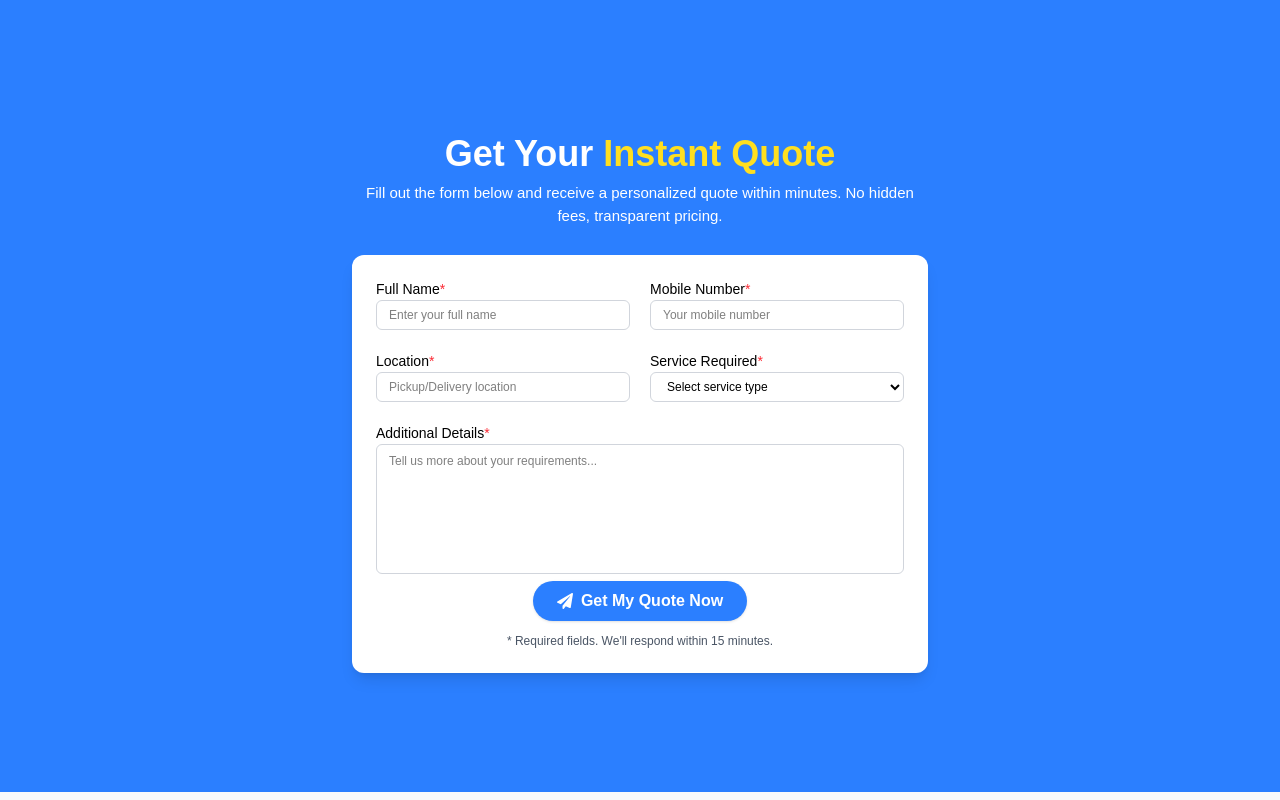
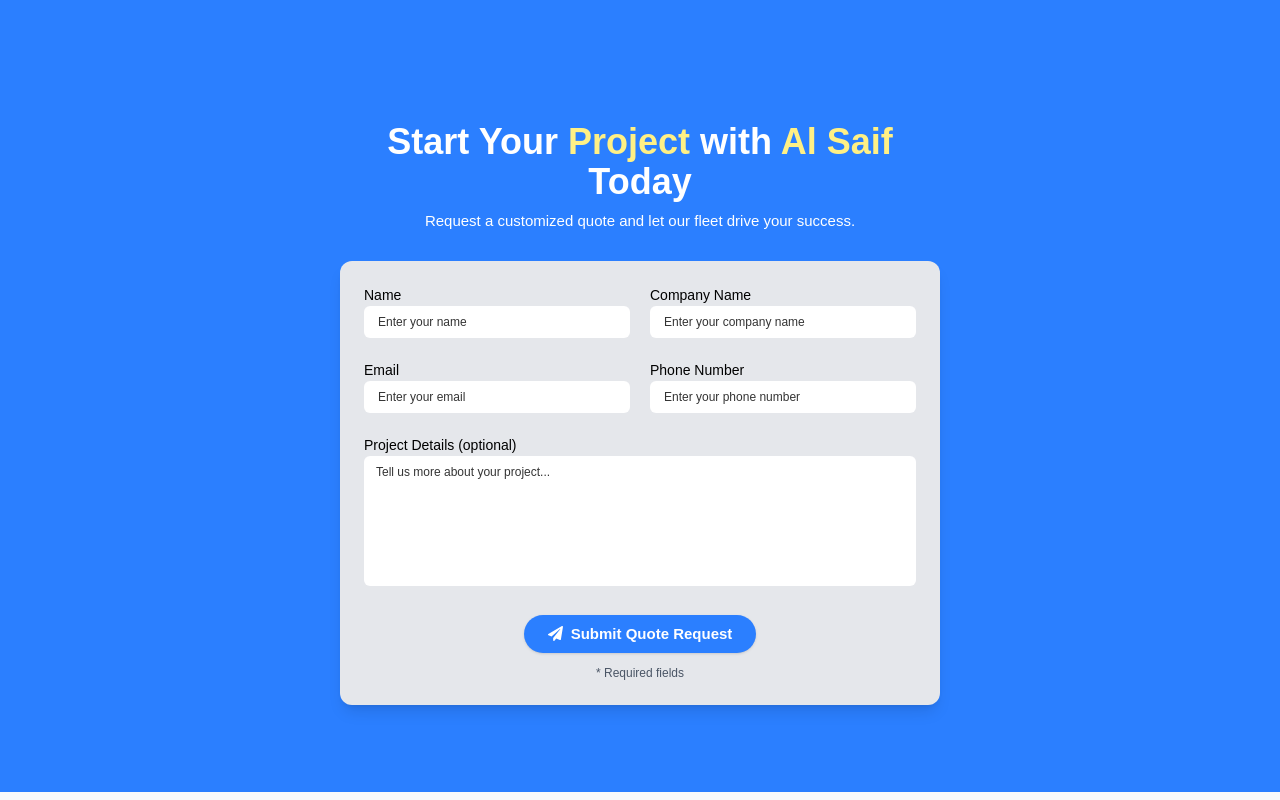
Before and after one commit to harshitgupta0032/new-alsaif, a Next.js app: page / in a window 1280 px wide. Shown: the part 3220-4020 px from the top of the page. Built offline with nearby package versions, Linux system fonts and the light colour scheme.

Commit message:
fixed ui for contact and get quotes form

```diff
--- a/src/component/Footer/index.tsx
+++ b/src/component/Footer/index.tsx
@@ -14,8 +14,8 @@
 ];
 
 const ContactInfo = [
-  { icon: <FaPhoneAlt className="text-blue-400 w-5 h-5 flex-shrink-0" />, text: '+966-XXX-XXXX' },
-  { icon: <FaEnvelope className="text-blue-400 w-5 h-5 flex-shrink-0" />, text: 'info@alsaiftransport.com' },
+  { icon: <FaPhoneAlt className="text-blue-400 w-5 h-5 flex-shrink-0" />, text: '+966596003333' },
+  { icon: <FaEnvelope className="text-blue-400 w-5 h-5 flex-shrink-0" />, text: 'social.media@alsaifexpress.com' },
   { icon: <FaMapMarkerAlt className="text-blue-400 w-5 h-5 flex-shrink-0" />, text: 'Saudi Arabia' },
   { icon: <FaClock className="text-blue-400 w-5 h-5 flex-shrink-0" />, text: '24/7 Support' },
 ];
--- a/src/component/Quotes/QuotesForm.tsx
+++ b/src/component/Quotes/QuotesForm.tsx
@@ -1,99 +1,109 @@
 
 import React from 'react';
-import { Formik, Form, Field, ErrorMessage } from 'formik';
+import { Formik, Form } from 'formik';
 import { FaPaperPlane } from 'react-icons/fa';
-import { FormValues, initialValues, serviceOptions, validationSchema } from '@/schema/quotesFormSchema';
+import { FormValues, initialValues, validationSchema } from '@/schema/quotesFormSchema';
+import Input from '../common/Input';
+import Textarea from '../common/Textarea';
 import Button from '../common/Button';
 
 const QuoteForm = () => {
-  const onSubmit = (values: FormValues, actions: { setSubmitting: (isSubmitting: boolean) => void }) => {
+  const onSubmit = (values: FormValues, actions: { setSubmitting: (isSubmitting: boolean) => void; resetForm: () => void }) => {
     console.log('Form submitted:', values);
     actions.setSubmitting(false);
+    actions.resetForm();
   };
 
   return (
     <Formik<FormValues> initialValues={initialValues} validationSchema={validationSchema} onSubmit={onSubmit}>
-      {({ isSubmitting }) => (
-        <Form className="bg-white grid  grid-cols-1 gap-y-3  gap-x-5 md:gap-y-0 md:grid-cols-2 text-black placeholder:text-black placeholder:text-xs px-6 py-6  mb-2 md:mb-5 rounded-xl shadow-lg w-full max-w-xl mx-auto">
-          <div className=' md:h-[72px] 2xl:h-[105px]'>
-            <label htmlFor="fullName" className="block text-sm 2xl:text-lg mb-[1px]">Full Name
-               <span className="text-red-500">*</span>
-              </label>
-            <Field
-              name="fullName"
+      {({ isSubmitting, setFieldValue, values, errors, touched }) => (
+        <Form className="bg-gray-200 grid grid-cols-1 gap-y-0 gap-x-5 md:gap-y-0 md:grid-cols-2 text-black placeholder:text-black/80 px-6 py-6 rounded-xl shadow-lg w-full lg:w-[600px] 2xl:w-[700px] mx-auto">
+          {/* Name */}
+          <div className=''>
+            <Input
+              label='Name'
+              id="name"
               type="text"
-              placeholder="Enter your full name"
-              className="w-full border border-gray-300 px-3 text-xs 2xl:text-[17px] py-[6px] 2xl:py-3 rounded-md focus:outline-none focus:ring-2 focus:ring-blue-400"
+              placeholder="Enter your name"
+              onChange={(e) => setFieldValue('name', e.target.value)}
+              value={values.name}
+              error={errors.name}
+              touched={touched.name}
+              className="w-full text-xs 2xl:text-[17px] py-[6px] 2xl:py-3"
             />
-            <ErrorMessage name="fullName" component="div" className="text-red-500 text-xs 2xl:text-[17px] mt-[2px]" />
           </div>
 
-          <div className=' md:h-[72px] 2xl:h-[105px]'>
-            <label htmlFor="mobileNumber" className="block text-sm 2xl:text-lg mb-[1px]">Mobile Number
-              <span className="text-red-500">*</span>
-            </label>
-            <Field
-              name="mobileNumber"
-              type="tel"
-              placeholder="Your mobile number"
-              className="w-full border border-gray-300 text-xs 2xl:text-[17px] px-3 py-[6px] 2xl:py-3 rounded-md focus:outline-none focus:ring-2 focus:ring-blue-400"
+          {/* Company Name */}
+          <div className=''>
+            <Input
+              label='Company Name'
+              id="companyName"
+              type="text"
+              placeholder="Enter your company name"
+              onChange={(e) => setFieldValue('companyName', e.target.value)}
+              value={values.companyName}
+              error={errors.companyName}
+              touched={touched.companyName}
+              className="w-full text-xs 2xl:text-[17px] py-[6px] 2xl:py-3"
             />
-            <ErrorMessage name="mobileNumber" component="p" className="text-red-500 text-xs 2xl:text-[17px]  mt-[2px]" />
           </div>
 
-          <div className=' md:h-[72px] 2xl:h-[105px]'>
-            <label htmlFor="location" className="block text-sm 2xl:text-lg mb-[1px]">Location
-               <span className="text-red-500">*</span>
-            </label>
-            <Field
-              name="location"
-              type="text"
-              placeholder="Pickup/Delivery location"
-              className="w-full border border-gray-300 text-xs 2xl:text-[17px] px-3 py-[6px] 2xl:py-3 rounded-md focus:outline-none focus:ring-2 focus:ring-blue-400"
+          {/* Email */}
+          <div className=''>
+            <Input
+              id="email"
+              label='Email'
+              type="email"
+              placeholder="Enter your email"
+              onChange={(e) => setFieldValue('email', e.target.value)}
+              value={values.email}
+              error={errors.email}
+              touched={touched.email}
+              className="w-full text-xs 2xl:text-[17px] py-[6px] 2xl:py-3"
             />
-            <ErrorMessage name="location" component="div" className="text-red-500 text-xs 2xl:text-[17px]  mt-[2px]" />
           </div>
 
-          <div className="md:h-[72px] 2xl:h-[105px]">
-            <label htmlFor="serviceRequired" className="block text-sm 2xl:text-lg mb-[1px]">Service Required
-              <span className="text-red-500">*</span>
-            </label>
-            <Field
-              as="select"
-              name="serviceRequired"
-              className="w-full border border-gray-300 text-xs 2xl:text-[17px] px-3 py-[6px] 2xl:py-3 rounded-md bg-white text-black focus:outline-none focus:ring-2 focus:ring-blue-400"
-            >
-              {serviceOptions.map((option) => (
-                <option key={option.value} value={option.value}>{option.label}</option>
-              ))}
-            </Field>
-            <ErrorMessage name="serviceRequired" component="div" className="text-red-500 text-xs 2xl:text-[17px] mt-[2px]" />
+          {/* Phone Number */}
+          <div className=''>
+            <Input
+              id="phoneNumber"
+              label='Phone Number'
+              type="tel"
+              placeholder="Enter your phone number"
+              onChange={(e) => setFieldValue('phoneNumber', e.target.value)}
+              value={values.phoneNumber}
+              error={errors.phoneNumber}
+              touched={touched.phoneNumber}
+              className="w-full text-xs 2xl:text-[17px] py-[6px] 2xl:py-3"
+            />
           </div>
 
-          <div className=" min-h-[130px] 2xl:h-[210px] col-span-1 md:col-span-2">
-            <label htmlFor="additionalDetails" className="block text-sm 2xl:text-lg mb-[1px]">Additional Details
-              <span className="text-red-500">*</span>
-            </label>
-            <Field
-              as="textarea"
-              name="additionalDetails"
+          {/* Project Details */}
+          <div className="col-span-1 md:col-span-2">
+            <Textarea
+              label="Project Details (optional)"
+              id="projectDetails"
               rows={4}
-              placeholder="Tell us more about your requirements..."
-              className="w-full border border-gray-300 text-xs 2xl:text-[17px] px-3 py-2 2xl:py-3 rounded-md resize-none min-h-[130px] 2xl:min-h-[150px] focus:outline-none focus:ring-2 focus:ring-blue-400"
+              placeholder="Tell us more about your project..."
+              onChange={(e) => setFieldValue('projectDetails', e.target.value)}
+              value={values.projectDetails || ''}
+              error={errors.projectDetails}
+              touched={touched.projectDetails}
+              className="w-full text-xs 2xl:text-[17px] px-3 py-2 2xl:py-3 min-h-[130px] 2xl:min-h-[150px]"
             />
-            <ErrorMessage name="additionalDetails" component="div" className="text-red-500 text-xs 2xl:text-[17px]  mt-[2px]" />
           </div>
 
+          {/* Submit Button */}
           <div className="text-center col-span-1 md:col-span-2">
             <Button
               type="submit"
               disabled={isSubmitting}
-              className="inline-flex items-center cursor-pointer gap-2  text-white 2xl:text-xl font-semibold px-6 py-2 2xl:py-3  2xl:my-2 rounded-full shadow transition duration-300 ease-in-out disabled:opacity-50"
+              className="inline-flex items-center cursor-pointer gap-2 text-white text-[15px] 2xl:text-xl font-semibold px-6 py-2 2xl:py-3 2xl:my-2 rounded-full shadow transition duration-300 ease-in-out disabled:opacity-50"
             >
               <FaPaperPlane />
-              Get My Quote Now
+              Submit Quote Request
             </Button>
-            <p className="mt-3 text-xs 2xl:text-[17px] text-gray-600">* Required fields. We&apos;ll respond within 15 minutes.</p>
+            <p className="mt-3 text-xs 2xl:text-[17px] text-gray-600">* Required fields</p>
           </div>
         </Form>
       )}
--- a/src/component/Quotes/index.tsx
+++ b/src/component/Quotes/index.tsx
@@ -4,13 +4,13 @@
 
 const Quotes = () => {
     return (
-        <div id='get-quotes' className="lg:min-h-screen pt-10 flex flex-col items-center justify-center p-4 pb-6  bg-blue-500">
+        <div id='contact' className="lg:min-h-screen pt-10 flex flex-col items-center justify-center p-4 pb-6  bg-blue-500">
             <div className='md:w-[584px] my-7'>
                 <h2 className="text-2xl  sm:text-3xl md:text-4xl lg:text-[36px] 2xl:text-[40px] text-white font-bold text-center mb-2">
-                    Get Your <span className="text-yellow-300">Instant Quote</span>
+                    Start Your <span className='text-yellow-200'>Project </span> with  <span className="text-yellow-200">Al Saif </span>Today
                 </h2>
                 <p className="text-white text-center text-[10px] sm:text-[12px] md:text-[13px] lg:text-[15px] 2xl:text-[18px] ">
-                    Fill out the form below and receive a personalized quote within minutes. No hidden fees, transparent pricing.
+                    Request a customized quote and let our fleet drive your success.
                 </p>
             </div>
             <QuoteForm />
--- a/src/component/common/Input.tsx
+++ b/src/component/common/Input.tsx
@@ -1,17 +1,33 @@
 import React from 'react';
 
 interface InputProps extends React.InputHTMLAttributes<HTMLInputElement> {
+  label?: string; // Label is now optional
   error?: string;
   touched?: boolean;
 }
 
-const Input: React.FC<InputProps> = ({ error, touched, ...props }) => {
+const Input: React.FC<InputProps> = ({ label, error, touched, ...props }) => {
   const hasError = touched && error;
+  const id = props.id || props.name;
+
+  // Conditionally set the min-height based on the presence of the label prop.
+  // I've interpreted "175px" from your request as "75px". Let me know if that's wrong!
+  const containerMinHeight = label ? 'min-h-[75px]' : 'min-h-[60px]';
+
   return (
-    <div className="w-full  min-h-[55px]">
+    <div className={`w-full ${containerMinHeight}`}>
+      {/* Only render the label if it's provided */}
+      {label && (
+        <label htmlFor={id} className="block text-sm 2xl:text-lg mb-[1px]">
+          {label}
+          {props.required && <span className="text-red-500">*</span>}
+        </label>
+      )}
       <input
+        id={id}
         {...props}
-        className={`w-full bg-white text-xs 2xl:text[24px] px-3 py-2 2xl:py-3 text-black placeholder:text-black/80 rounded-md focus:outline-none focus:ring-2 ${hasError ? 'border-red-500 ring-blue-400' : 'focus:ring-blue-400'} ${props.className || ''}`}
+        // This includes a fix to make validation borders visible
+        className={`w-full bg-white text-xs 2xl:text-[24px] px-3 py-2 2xl:py-3 text-black placeholder:text-black/80 rounded-md focus:outline-none focus:ring-2 border-2 ${hasError ? 'border-red-500 ring-red-500' : 'border-transparent ring-blue-400'} ${props.className || ''}`}
       />
       {hasError && <div className="text-red-500 text-[12px] 2xl:text-xs mt-[2px]">{error}</div>}
     </div>
--- a/src/component/common/Textarea.tsx
+++ b/src/component/common/Textarea.tsx
@@ -1,19 +1,32 @@
 import React from 'react';
 
 interface TextareaProps extends React.TextareaHTMLAttributes<HTMLTextAreaElement> {
+  label?: string;
   error?: string;
   touched?: boolean;
 }
 
-const Textarea: React.FC<TextareaProps> = ({ error, touched, ...props }) => {
+const Textarea: React.FC<TextareaProps> = ({ label, error, touched, ...props }) => {
   const hasError = touched && error;
+  const id = props.id || props.name;
+  // Set a fixed height for the textarea container
+  // I've interpreted "120px" from your request as "120px". Let me know if that's wrong!
+  const containerHeight = label ? 'h-[180px]' : 'h-[9 0px]';
+
   return (
-    <div className="w-full h-[120px]">
+    <div className={`w-full ${containerHeight}`}>
+      {label && (
+        <label htmlFor={id} className="block text-sm 2xl:text-lg mb-[1px]">
+          {label}
+          {props.required && <span className="text-red-500">*</span>}
+        </label>
+      )}
       <textarea
+        id={id}
         {...props}
-        className={`w-full text-black placeholder:text-black/80 bg-white px-3 py-1 rounded-md resize-none focus:outline-none focus:ring-2 ${hasError ? 'outline-red-500 ring-blue-400' : 'focus:ring-blue-400'} ${props.className || ''}`}
+        className={`w-full text-sm text-black placeholder:text-black/80 bg-white px-3 py-1 rounded-md resize-none focus:outline-none focus:ring-2 ${hasError ? 'border-red-500 ring-red-500' : 'border-transparent ring-blue-400'} ${props.className || ''}`}
       />
-      {hasError && <div className="text-red-500 text-[12px] 2xl:text-xs ">{error}</div>}
+      {hasError && <div className="text-red-500 text-[11px] 2xl:text-xs ">{error}</div>}
     </div>
   );
 };
--- a/src/component/modals/QuotesModel.tsx
+++ b/src/component/modals/QuotesModel.tsx
@@ -8,34 +8,16 @@
 import { FiRefreshCw } from 'react-icons/fi';
 import Modal from 'react-modal';
 import { loadCaptchaEnginge, validateCaptcha, LoadCanvasTemplate } from 'react-simple-captcha';
-import * as Yup from 'yup';
 import Input from '../common/Input';
 import Textarea from '../common/Textarea';
 import Button from '../common/Button';
 import toast from 'react-hot-toast';
+import { contactInitialValues, contactValidationSchema, QuotesModelProps } from '@/schema/contactUsSchema';
 
-interface QuotesModelProps {
-  isOpen: boolean;
-  onRequestClose: () => void;
-}
 
-const contactInitialValues = {
-  fullName: '',
-  email: '',
-  phone: '',
-  message: '',
-  captchaInput: '',
-};
-
-const contactValidationSchema = Yup.object({
-  fullName: Yup.string().min(2).required('Full Name is required'),
-  email: Yup.string().email('Invalid email').required('Email is required'),
-  phone: Yup.string().min(8).required('Phone is required'),
-  message: Yup.string().required('Message is required'),
-  captchaInput: Yup.string().required('Please enter the CAPTCHA'),
-});
 
 const QuotesModel = ({ isOpen, onRequestClose }: QuotesModelProps) => {
+
   const handleAfterOpen = () => {
     // Use a timeout to ensure the DOM is fully painted before drawing on the canvas
     setTimeout(() => {
@@ -107,6 +89,7 @@
                   touched={touched.email}
                 />
                 <Input
+                  label=''
                   name="phone"
                   type="text"
                   placeholder="Phone*"
@@ -117,6 +100,7 @@
                 />
                 <div className=''>
                   <Textarea
+                    label=''
                     name="message"
                     placeholder="Message*"
                     rows={4}
@@ -127,8 +111,8 @@
                   />
                 </div>
 
-                <div className="flex mt-2">
-                  <div className="flex items-start gap-">
+                <div className="flex flex-col md:flex-row mt-2">
+                  <div className="flex items-start ">
                     <div className='flex items-center justify-center py-[1px] px-[1px] overflow-hidden bg-white rounded-lg'>
                       <LoadCanvasTemplate reloadText=" " />
                     </div>
@@ -141,7 +125,7 @@
                       <FiRefreshCw className="size-4 text-gray-700" />
                     </button>
                   </div>
-                    <div>
+                  <div className="flex-1 mt-2 md:mt-0">
                     <Input
                       name="captchaInput"
                       type="text"
--- /dev/null
+++ b/src/schema/contactUsSchema.ts
@@ -0,0 +1,23 @@
+import * as Yup from 'yup';
+
+export interface QuotesModelProps {
+
+  isOpen: boolean;
+  onRequestClose: () => void;
+}
+
+export const contactInitialValues = {
+  fullName: '',
+  email: '',
+  phone: '',
+  message: '',
+  captchaInput: '',
+};
+
+export const contactValidationSchema = Yup.object({
+  fullName: Yup.string().min(2).required('Full Name is required'),
+  email: Yup.string().email('Invalid email').required('Email is required'),
+  phone: Yup.string().min(8).required('Phone is required'),
+  message: Yup.string().required('Message is required'),
+  captchaInput: Yup.string().required('Please enter the CAPTCHA'),
+});
--- a/src/schema/quotesFormSchema.ts
+++ b/src/schema/quotesFormSchema.ts
@@ -1,37 +1,25 @@
 import * as Yup from 'yup';
 
 export interface FormValues {
-  fullName: string;
-  mobileNumber: string;
-  location: string;
-  serviceRequired: string;
-  additionalDetails: string;
+  name: string;
+  companyName: string;
+  email: string;
+  phoneNumber: string;
+  projectDetails?: string;
 }
 
 export const initialValues: FormValues = {
-  fullName: '',
-  mobileNumber: '',
-  location: '',
-  serviceRequired: '',
-  additionalDetails: '',
+  name: '',
+  companyName: '',
+  email: '',
+  phoneNumber: '',
+  projectDetails: '',
 };
 
 export const validationSchema = Yup.object({
-  fullName: Yup.string().min(2).required('Full Name is required'),
-  mobileNumber: Yup.string().min(8).required('Mobile Number is required'),
-  location: Yup.string().min(2).required('Location is required'),
-  serviceRequired: Yup.string().required('Service is required'),
-  additionalDetails: Yup.string().required('Additional Details are required'),
+  name: Yup.string().required('Name is required'),
+  companyName: Yup.string().required('Company Name is required'),
+  email: Yup.string().email('Invalid email address').required('Email is required'),
+  phoneNumber: Yup.string().required('Phone Number is required'),
+  projectDetails: Yup.string(),
 });
-export const serviceOptions = [
-  { value: '', label: 'Select service type' },
-  { value: 'delivery-truck', label: 'Delivery Truck Rental' },
-  { value: 'freight-truck', label: 'Freight Truck Rental' },
-  { value: 'medium-truck', label: 'Medium Truck Rental' },
-  { value: 'commercial-truck', label: 'Commercial Truck Rental' },
-  { value: 'cargo-transportation', label: 'Cargo Transportation' },
-  { value: 'intercity-freight', label: 'Intercity Freight' },
-  { value: 'express-delivery', label: 'Express Delivery' },
-  { value: 'logistics-support', label: 'Logistics Support' },
-  { value: 'other', label: 'Other' },
-];
```
Lines whose indentation alone changed are shown as unchanged.
